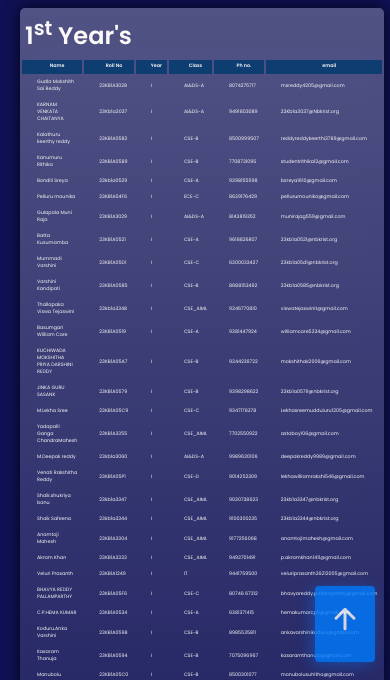
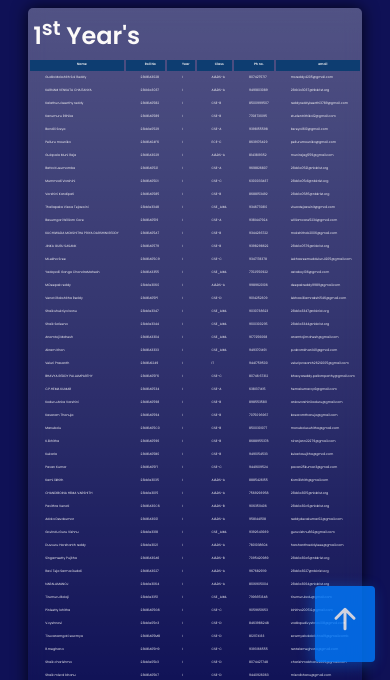
Before and after one commit to sathya-teja/ieee-statistics-page, a plain HTML site: page index.html in a window 390 px wide. Shown: the part 167-847 px from the top of the page. Drawn offline with nearby package versions, Linux system fonts and the light colour scheme.

Commit message:
Update style.css

```diff
--- a/style.css
+++ b/style.css
@@ -768,7 +768,7 @@ h1{
 
       }
       table,tr,td{
-        font-size: 0.3rem;
+        font-size: 0.2rem;
       }
       th, td {
         padding-top: 2px;
```
